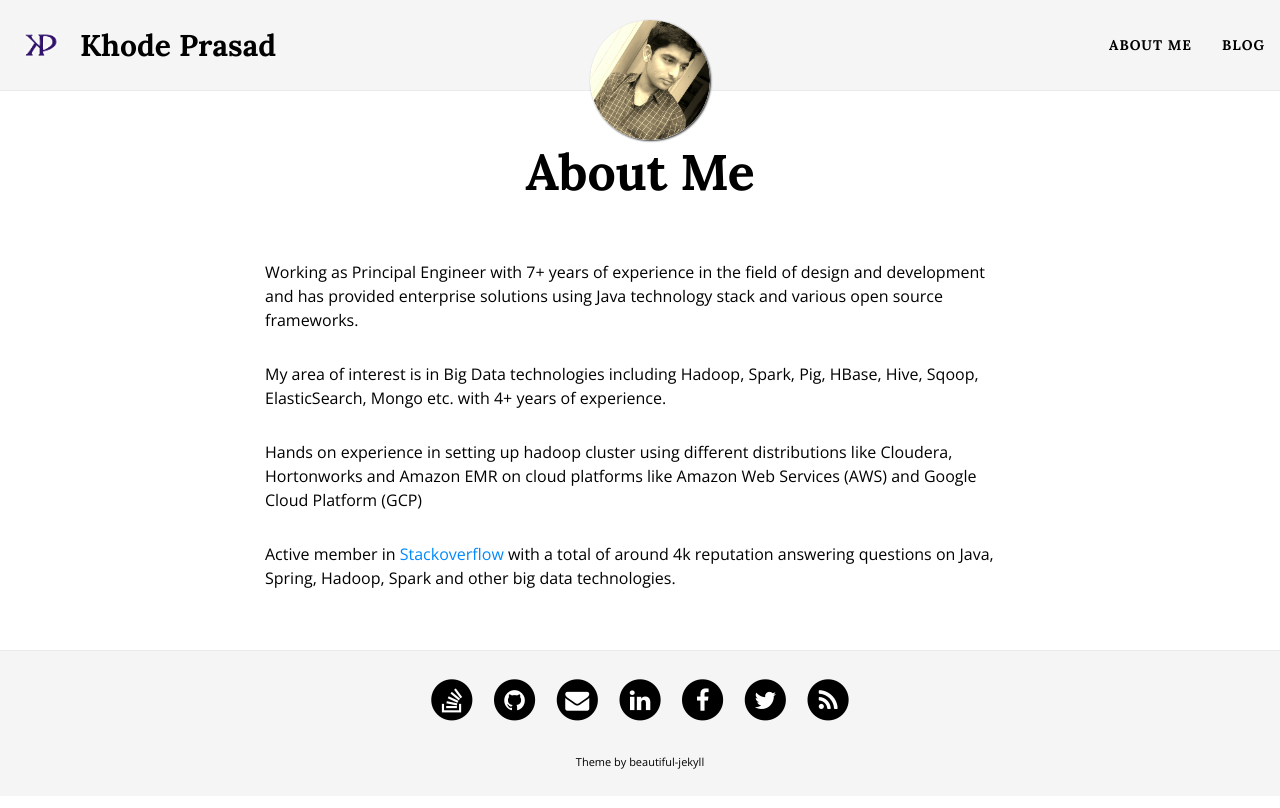
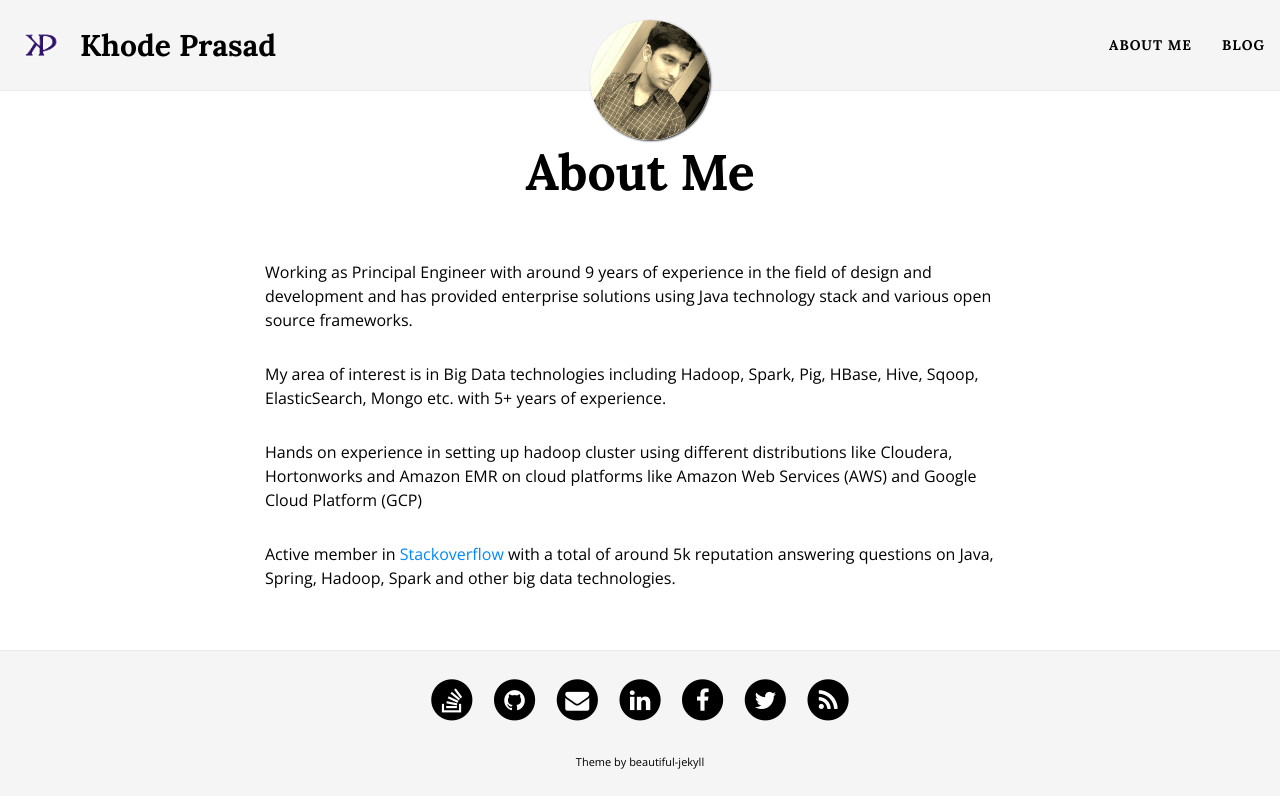
Before and after one commit to khodeprasad/khodeprasad.github.io, a Jekyll site: the page built from aboutme.md, in a window 1280 px wide. Shown: the top 808 px of the page. Built offline with Jekyll 4.4.1, drawn with Linux system fonts in a browser that asks for light colours; nearby versions of some CDN libraries.

Commit message:
bio changes

```diff
--- a/aboutme.md
+++ b/aboutme.md
@@ -4,10 +4,10 @@ title: About Me
 #subtitle: Java, J2EE & Big Data Engineer
 ---
 
-Working as Principal Engineer with 7+ years of experience in the field of design and development and has provided enterprise solutions using Java technology stack and various open source frameworks.
+Working as Principal Engineer with around 9 years of experience in the field of design and development and has provided enterprise solutions using Java technology stack and various open source frameworks.
 
-My area of interest is in Big Data technologies including Hadoop, Spark, Pig, HBase, Hive, Sqoop, ElasticSearch, Mongo etc. with 4+ years of experience.
+My area of interest is in Big Data technologies including Hadoop, Spark, Pig, HBase, Hive, Sqoop, ElasticSearch, Mongo etc. with 5+ years of experience.
 
 Hands on experience in setting up hadoop cluster using different distributions like Cloudera, Hortonworks and Amazon EMR on cloud platforms like Amazon Web Services (AWS) and Google Cloud Platform (GCP)
 
-Active member in [Stackoverflow](https://stackoverflow.com/users/1025328/prasad-khode) with a total of around 4k reputation answering questions on Java, Spring, Hadoop, Spark and other big data technologies.
+Active member in [Stackoverflow](https://stackoverflow.com/users/1025328/prasad-khode) with a total of around 5k reputation answering questions on Java, Spring, Hadoop, Spark and other big data technologies.
```
